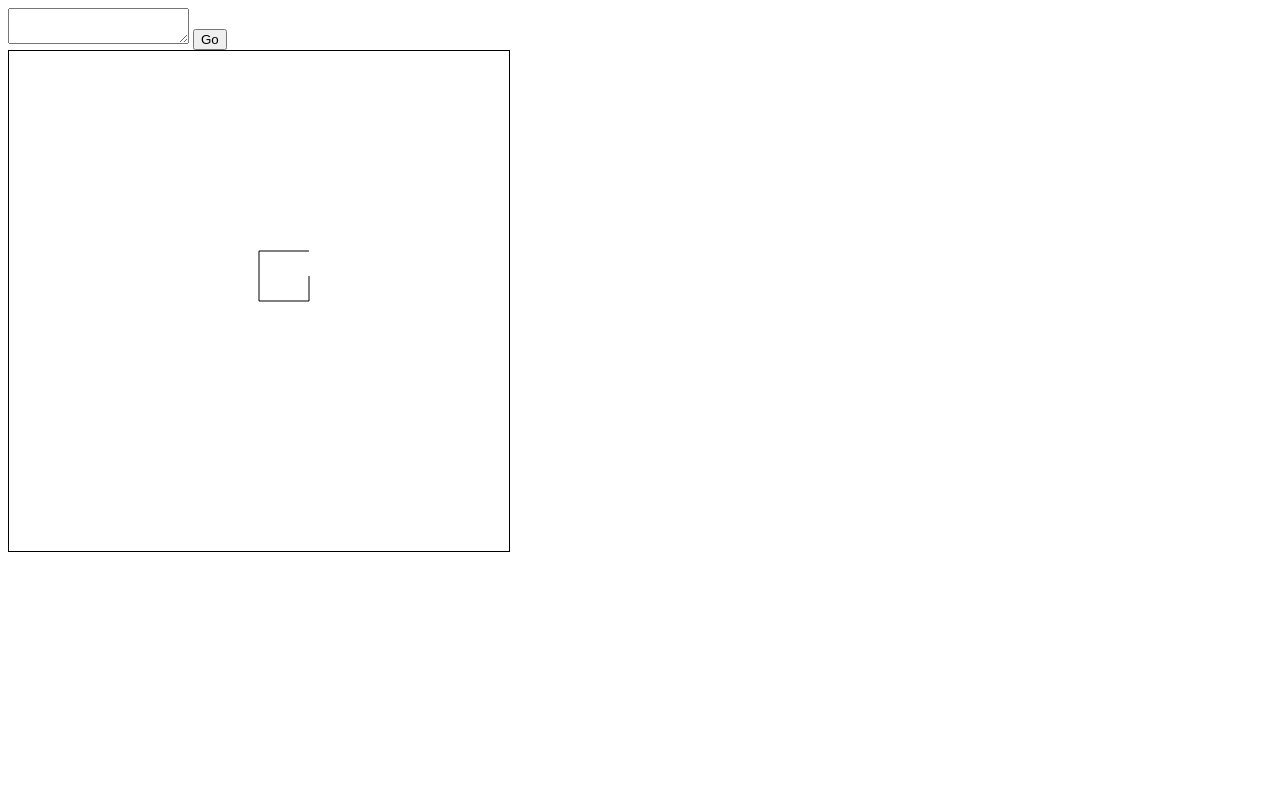
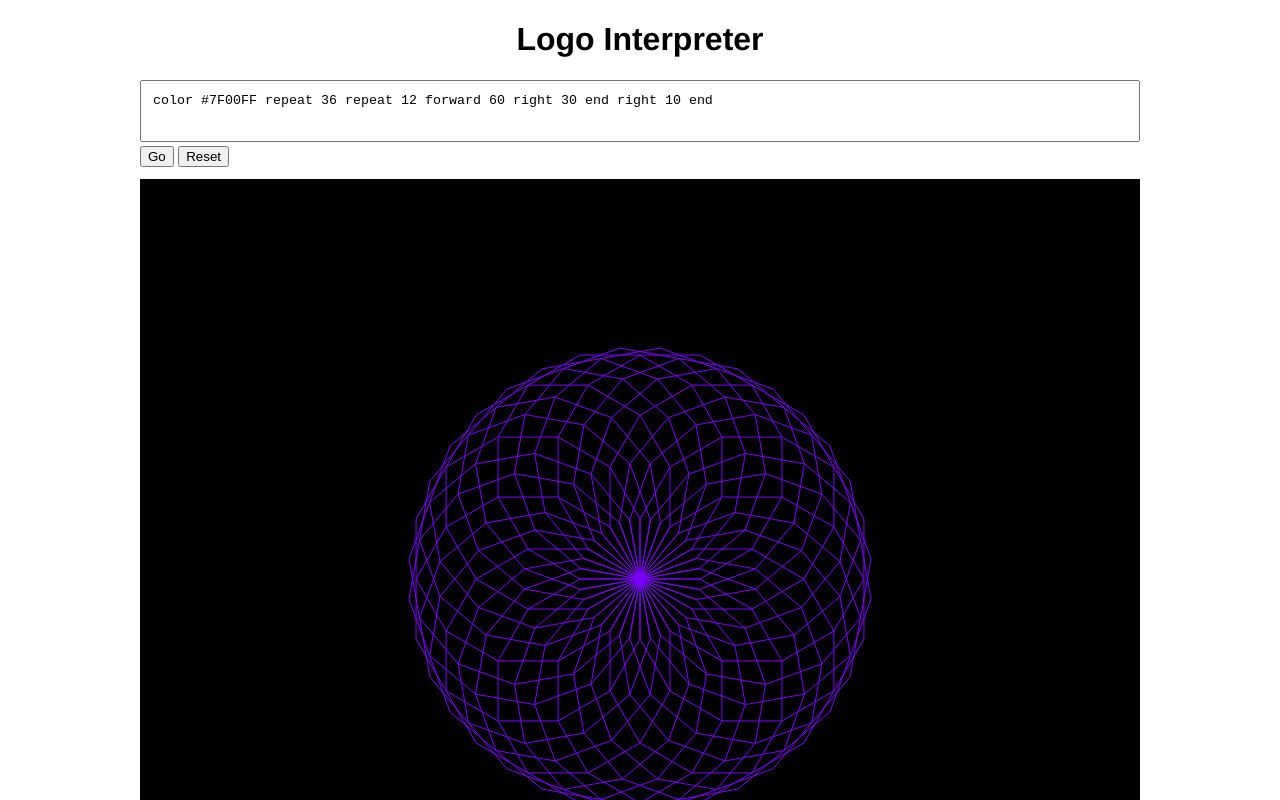
Before and after one commit to chrisfinch/logo_project, a plain HTML site: page index.html in a window 1280 px wide. Both pictures are taken after a click on the input "Go". Shown: the top 800 px of the page. Drawn offline with Linux system fonts and the light colour scheme.

Commit message:
Now parses all major commands including nested repeats

```diff
--- a/index.html
+++ b/index.html
@@ -9,20 +9,56 @@
 
 	<script src="logo.js" type="text/javascript"></script>
 
+	<style type="text/css">
+
+		body {
+			font-family: Helvetica, arial, sans-serif;
+		}
+
+		h1 {
+			text-align: center;
+		}
+
+		#wrapper {
+			width: 1000px;
+			margin: 0 auto;
+		}
+
+		canvas {
+			border: 1px solid #000, 1px solid #fff;
+			background-color: #000;
+			margin: 12px 0 0 0;
+		}
+
+		textarea {
+			width: 974px;
+			height: 36px;
+			padding: 12px;
+			resize: none;
+		}
+
+	</style>
+
 </head>
 
 <body class="home">
 
-	<form id="form" onSubmit="return myFunction()">
+	<div id="wrapper">
 
-		<textarea name="commands" id="commands"></textarea>
+	<h1>Logo Interpreter</h1>
+
+	<form id="commandsForm" name="commandsForm">
+
+		<textarea name="commands" id="commands">color #7F00FF repeat 36 repeat 12 forward 60 right 30 end right 10 end</textarea>
 
 		<input type="submit" id="submit" name="submit" value="Go">
+		<button id="reset">Reset</button>
 
 	</form>
 
-	<canvas id="canvas" width="500" height="500" style="border: 1px solid #000;"></canvas>
+	<canvas id="canvas" width="1000" height="800"></canvas>
 
+	</div>
 
 </body>
 </html>
--- a/logo.js
+++ b/logo.js
@@ -1,114 +1,176 @@
 /*
-* Logo.js - an interpreter for the logo programming language
+* Logo.js - an interpreter for the logo language
 *
 * @author Chris Finch
 */
 
-window.logo = {};
+// Initialize class
 
-logo.processCommands = function (commandString, ctx) {
-	//console.log(commandString, this);
+window.logo = function () {
 
-	var txt = 'forward 50 right 90 forward 50 right 90 penup forward 25 pendown forward 25 right 90 forward 50  ';
-	var arr = txt.split(' ');
+	// Initialize canvas element with 2d context
+	this.canvas = document.getElementById('canvas');
+	this.ctx = this.canvas.getContext('2d');
+	this.ctx.strokeStyle = '#ffffff';
 
-	this.orientation = 270; //in deg
-	this.x = 250;
-	this.y = 250;
+	// Set starting point, starting orientation and pen state
+	this.orientation = 0; //in deg
+	this.x = 500;
+	this.y = 400;
 	this.state = true;
 
-	ctx.beginPath();
-	ctx.moveTo(this.x, this.y);
+	// Get form
+	this.form = document.forms['commandsForm'];
+	this.queue = [];
 
-	for (i=0; i<arr.length; i++) {
+	// Parse textarea contents
+	this.parse(this.form['commands'].value, false);
 
-		switch (arr[i]) {
+	// Listen for a reset
+	var _this = this;
+	document.getElementById("reset").addEventListener("click", function (event) { // Monitor form for submit
+		event.preventDefault();
+		_this.canvas.width = _this.canvas.width;
+	}, false);
+};
 
-			case 'forward':
+window.logo.prototype = {
 
-				console.log(arr[i], arr[i+1]);
+	// Take a string of commands, tokenise, repeat if necessary and add to queue
+	parse: function (commandString, nested) {
 
-				var r = this.getCoordinates(arr[i+1]);
+		// split in to token array on space after striping whitespace and line breaks
+		var tokens = commandString
+		.replace(/(\r\n|\n|\r)/gm," ")
+		.replace(/^\s+/, '')
+		.replace(/\s+$/, '')
+		.toLowerCase()
+		.split(/\s+/);
 
-				if (this.state) {
-					ctx.lineTo(r.x,r.y);
+		var	token,
+			param,
+			action;
+
+		// Iterate over tokens array removing commands as they are queued up
+		while (tokens.length) {
+
+			token = tokens.shift();
+
+			if (token) {
+
+				action = this[token]; // set method
+
+				// Do we check for a parameter?
+				if (token == 'forward' ||
+					token == 'right' ||
+					token == 'left' ||
+					token == 'repeat' ||
+					token == 'color') {
+
+					param = tokens.shift();
+
 				} else {
-					ctx.moveTo(r.x,r.y);
+					param = null;
 				}
 
+				// Should we repeat this section?
+				if (token == 'repeat') {
+					var subTokens= [];
+					var nest = 0;
+					while (tokens && (tokens[0] != 'end' || nest > 0)) { // Is there anything left in this loop or are we in a nested repeat?
+						if (tokens[0] == 'repeat') {
+							nest++;
+						} else if (tokens[0] == 'end') {
+							nest--;
+						}
+						subTokens.push(tokens.shift());
+					}
+					tokens.shift();
+					for (var i=0; i<param; i++) {
+						this.parse(subTokens.join(' '), true); // call self to add repeat instructions, pass nested as false so as not to process queue yet
+					}
+				} else {
+					this.queue.push({ func: action, param: param});
+				}
+				if (tokens.length == 0 && nested == false) { // all done? process queue...
+					this.processQueue();
+				}
+			}
+		}
+	},
+
+	// Take a queue and execute functions in order after initializing context
+	processQueue: function () {
+		this.ctx.beginPath();
+		this.ctx.moveTo(this.x, this.y);
+		for (var i = 0; i < this.queue.length; i++) {
+			this.queue[i].func.call(this, this.queue[i].param); // Make sure to execute functions in right context with call()
+		}
+		this.ctx.stroke(); // Fill in the path - done!
+	},
+
+	// Helper function for getting next coordinates
+	getCoordinates: function (dist) {
+		// Convert degrees to radians with deg*(PI/180)
+		var result = {
+			x: this.x + Math.cos(this.orientation * (Math.PI/180)) * dist,
+			y: this.y + Math.sin(this.orientation * (Math.PI/180)) * dist
+		};
+		return result;
+	},
+
+	// change color
+	color: function (color) {
+		this.ctx.strokeStyle = color;
+	},
+
+	// Draw a line
+	forward: function (dist) {
+		var r = this.getCoordinates(dist);
+		if (this.state) {
+			this.ctx.lineTo(r.x,r.y);
+		} else {
+			this.ctx.moveTo(r.x,r.y);
+		}
 		this.x = r.x;
 		this.y = r.y;
+	},
 
-			break;
-
-			case 'right':
-
-				console.log(arr[i], arr[i+1]);
-
-				var deg = this.orientation + parseInt(arr[i+1], 10);
-
+	// Change orientation to the right
+	right: function (amount) {
+		var deg = this.orientation + parseInt(amount, 10);
 		if (deg <= 360) {
 			this.orientation = deg;
 		} else {
 			this.orientation = deg - 360;
 		}
+	},
 
-			break;
+	// Change orientation to the left
+	left: function (amount) {
+		var deg = this.orientation - parseInt(amount, 10);
+		if (deg <= 360) {
+			this.orientation = deg;
+		} else {
+			this.orientation = deg - 360;
+		}
+	},
 
-			case 'penup':
+	// Draw a line
+	penup: function () {
 		this.state = false;
-			break;
+	},
 
-			case 'pendown':
+	// Move without drawing
+	pendown: function () {
 		this.state = true;
-			break;
 	}
-
-	}
-
-	ctx.stroke();
-
-}
-
-logo.getCoordinates = function (dist) {
-
-	console.log(this.orientation);
-
-	var result = {
-		x: this.x + Math.cos(this.orientation * (Math.PI/180)) * dist,
-		y: this.y + Math.sin(this.orientation * (Math.PI/180)) * dist
 };
 
-	return result;
+// On load, wait for submit before executing
+window.onload = function() {
+	document.getElementById("commandsForm").addEventListener("submit", function (event) { // Monitor form for submit
+		event.preventDefault();
+		var a = new window.logo;
+	}, false);
 }
-
-var myFunction = function () {
-
-	var canvas = document.getElementById('canvas');
-	var ctx = canvas.getContext('2d');
-	var form = document.forms['form'];
-
-	logo.processCommands(form['commands'].value, ctx);
-
-	return false;
-
-
-// ctx.beginPath();
-// ctx.arc(75,75,50,0,Math.PI*2,true); // Outer circle
-// ctx.moveTo(110,75);
-// ctx.arc(75,75,35,0,Math.PI,false);   // Mouth (clockwise)
-// ctx.moveTo(65,65);
-// ctx.arc(60,65,5,0,Math.PI*2,true);  // Left eye
-// ctx.moveTo(95,65);
-// ctx.arc(90,65,5,0,Math.PI*2,true);  // Right eye
-// ctx.stroke();
-
-// ctx.beginPath();
-// ctx.moveTo(75,50);
-// ctx.lineTo(100,75);
-// ctx.lineTo(100,25);
-// ctx.fill();
-}
-
-
-//window.addEventListener('load', myFunction, false);
```
Lines whose indentation alone changed are shown as unchanged.
